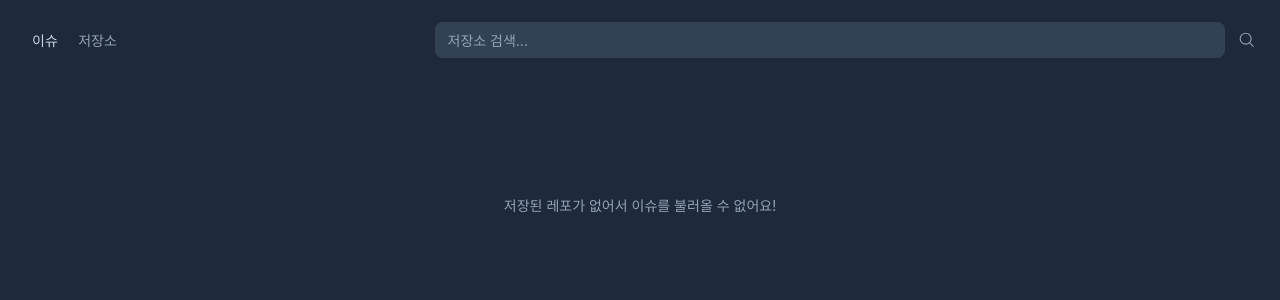
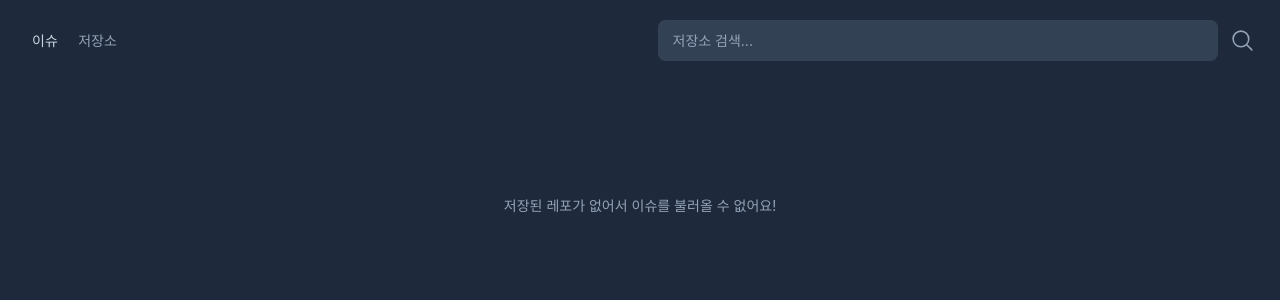
Before and after one commit to jellybrown/my-issues, a React (Create React App) app: page /issues in a window 1280 px wide. Both pictures are taken after a click on the button 1246 px from the left and 40 px from the top of the page. Shown: the top 300 px of the page. Built offline with nearby package versions, Linux system fonts and the light colour scheme; a web font is replaced by a local one.

Commit message:
design: 검색창 UI 개선(animation 추가)

```diff
--- a/src/components/layout/SearchBar.tsx
+++ b/src/components/layout/SearchBar.tsx
@@ -26,19 +26,26 @@ export const SearchBar = ({ isActive, onToggleActive }: Props) => {
   };
 
   return (
-    <div className="flex items-center h-[4rem]">
-      <div className="flex-1 mr-5">
-        {isActive && (
-          <Input
-            placeholder={'저장소 검색...'}
-            value={keyword}
-            onChangeInput={handleChangeKeyword}
-          />
-        )}
+    <div className="flex justify-end items-center h-[4rem]">
+      <div
+        className={`max-w-4xl flex-1 mr-5 ease-in duration-300 origin-right ${
+          isActive ? INPUT_STYLE.active : INPUT_STYLE.inactive
+        }`}
+      >
+        <Input placeholder={'저장소 검색...'} value={keyword} onChangeInput={handleChangeKeyword} />
       </div>
-      <button className="w-7 h-7" onClick={onSearchKeyword}>
-        <MagnifyingGlassIcon className="text-slate-400 " />
+      <button className="w-10 h-10" onClick={onSearchKeyword}>
+        <MagnifyingGlassIcon
+          className={`text-slate-400 ease-in duration-300 ${
+            isActive ? 'opacity-1' : 'opacity-50'
+          } `}
+        />
       </button>
     </div>
   );
 };
+
+const INPUT_STYLE = {
+  active: 'scale-x-100 opacity-100',
+  inactive: 'scale-x-50 opacity-0',
+};
--- a/src/components/shared/Input.tsx
+++ b/src/components/shared/Input.tsx
@@ -9,7 +9,7 @@ type Props = {
 export const Input = ({ placeholder, value, onChangeInput }: Props) => {
   return (
     <input
-      className="w-full py-3 px-5 text-base bg-slate-700 rounded rounded-xl focus:outline-none focus:ring focus:ring-slate-400 placeholder-slate-400 text-slate-400"
+      className="w-full py-4 px-6 text-base bg-slate-700 rounded rounded-xl focus:outline-none focus:ring focus:ring-slate-400 placeholder-slate-400 text-slate-400"
       placeholder={placeholder}
       value={value}
       onChange={onChangeInput}
```
